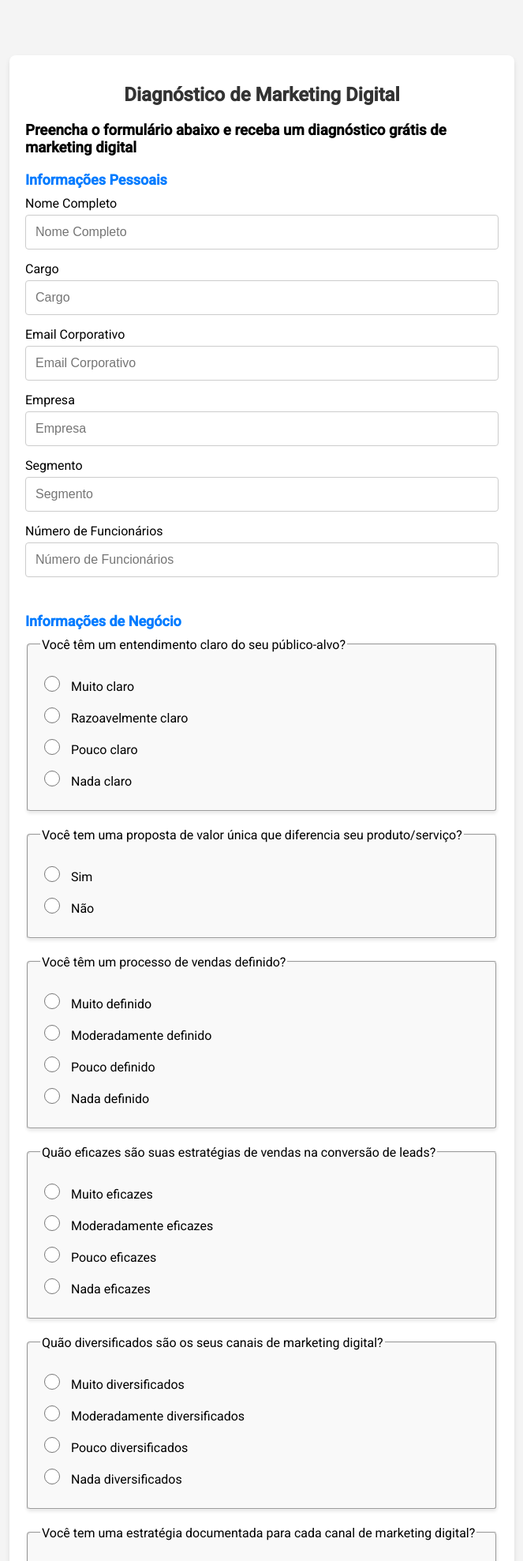
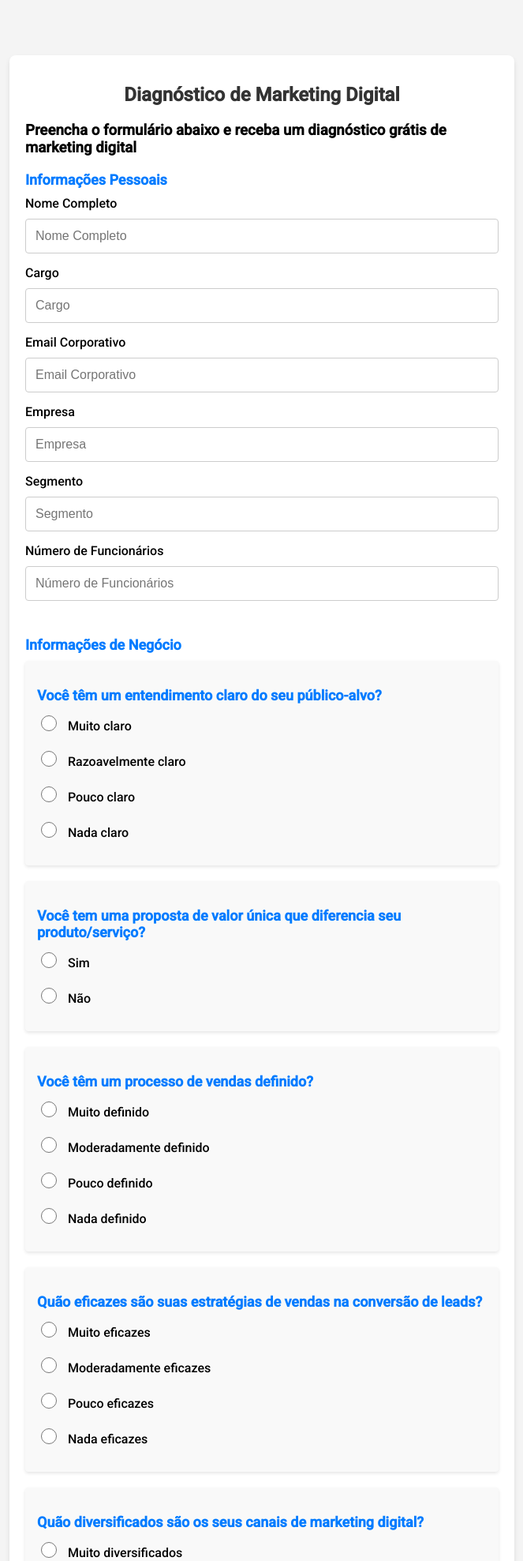
Before and after one commit to cacaprog/mkt_diagnostic, a Flask app: page / in a window 1280 px wide. Shown: the top 1977 px of the page at 79% size, without its empty margins (308-971 px from the left). Run offline with Flask 3, Linux system fonts and the light colour scheme; parts of the project's set-up code (start-up, migrations or seed data) failed here and were passed over.

Commit message:
index file updated

```diff
--- a/templates/index.html
+++ b/templates/index.html
@@ -34,6 +34,11 @@
             margin-bottom: 10px;
             font-size: 18px;
             color: #007BFF;
+        }
+        .section label {
+            display: block;
+            margin-bottom: 5px;
+            font-weight: 500;
         }
         .section input, .section select {
             width: 100%;
@@ -72,9 +77,9 @@
             background-color: #fff;
         }
         .question-options input[type="radio"]:checked {
-          border-color: #007BFF;
-          background-color: #007BFF;
-          box-shadow: 0 0 0 2px #fff;
+            border-color: #007BFF;
+            background-color: #007BFF;
+            box-shadow: 0 0 0 2px #fff;
         }
         button {
             display: block;
@@ -118,11 +123,9 @@
             font-size: 16px;
             cursor: pointer;
         }
-
         .opt-in-label input[type="checkbox"] {
             display: none;
         }
-
         .custom-checkbox {
             margin-right: 10px;
             width: 20px;
@@ -133,12 +136,10 @@
             transition: background-color 0.2s ease;
             position: relative;
         }
-
         .opt-in-label input[type="checkbox"]:checked + .custom-checkbox {
             background-color: #007BFF;
             border-color: #007BFF;
         }
-
         .opt-in-label input[type="checkbox"]:checked + .custom-checkbox::after {
             content: "";
             position: absolute;
@@ -150,17 +151,14 @@
             background-color: #fff;
             border-radius: 2px;
         }
-
         .label-text {
             font-size: 16px;
             color: #333;
         }
-
         .label-text a {
             color: #007BFF;
             text-decoration: none;
         }
-
         .label-text a:hover {
             text-decoration: underline;
         }
@@ -217,8 +215,8 @@
             <div class="section business-info">
                 <h3>Informações de Negócio</h3>
                 {% for i, question in enumerate(questions) %}
-                    <fieldset class="question">
-                        <legend>{{ question.question }}</legend>
+                    <div class="question">
+                        <h3>{{ question.question }}</h3>
                         <div class="question-options">
                             {% for option in question.options %}
                                 <label>
@@ -226,8 +224,9 @@
                                 </label>
                             {% endfor %}
                         </div>
-                    </fieldset>
+                    </div>
                 {% endfor %}
+            </div>
             <div class="section opt-in">
                 <label class="opt-in-label">
                     <input type="checkbox" name="opt_in" id="opt_in">
```
